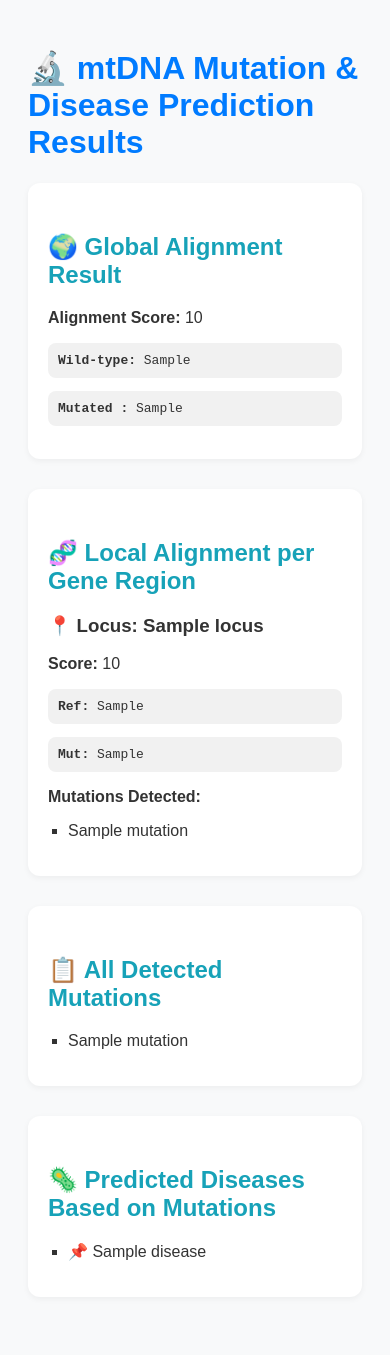
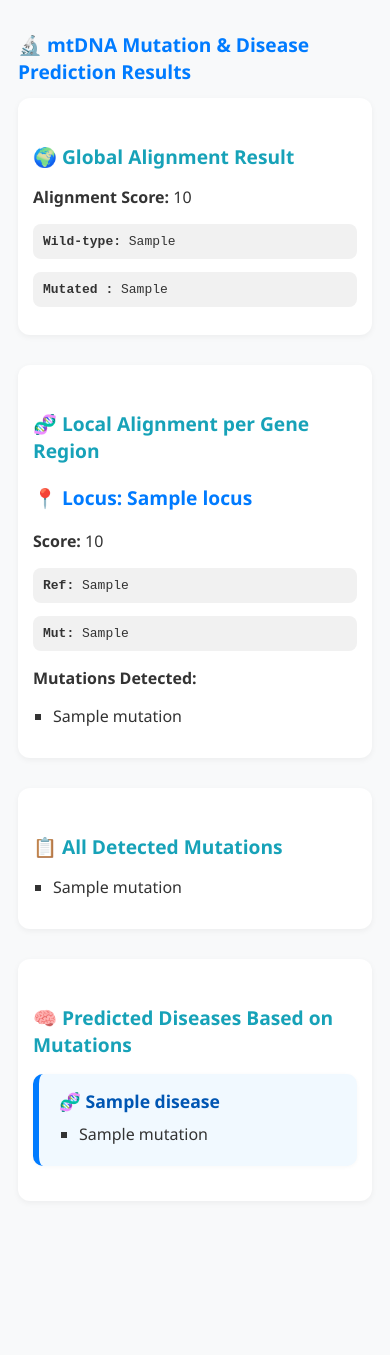
Before and after one commit to thrishalasivakumar/Mutation_analysis_mtDNA, a Flask app: template templates/result.html in a window 390 px wide. After the commit the page ends 1249 px from the top, so only its background shows below. Run offline with Flask 3, Linux system fonts and the light colour scheme; the template is opened without the code that fills it: most values are stand-ins (such as "Sample title", 1, 10 or a date in 2020).

Commit message:
Dataset update

```diff
--- a/app.py
+++ b/app.py
@@ -11,7 +11,7 @@ app = Flask(__name__)
 with open("original_mtDNA/original_mtdna.fasta", "r") as f:
     wild_seq = "".join(line.strip() for line in f if not line.startswith(">"))
 
-print(f"✅ Wild-type sequence loaded. First 50 bases: {wild_seq[:50]}...\n")
+print(f"Wild-type sequence loaded. First 50 bases: {wild_seq[:50]}...\n")
 
 # Load reference gene locus positions
 with open("mt_locus.json") as f:
@@ -19,7 +19,7 @@ with open("mt_locus.json") as f:
 
 # Initialize the Graph for disease prediction
 graph = Graph()
-graph.load_from_csv("mito.csv")  # Ensure mito.csv is present in the same directory
+graph.load_from_csv("mito.csv")
 
 @app.route("/", methods=["GET", "POST"])
 def home():
@@ -38,7 +38,7 @@ def home():
         wild_aligned, mutated_aligned, global_score = global_alignment(wild_seq, mutated_seq)
         print(f"✅ Global Alignment Complete. Score: {global_score}\n")
 
-        # Identify gene regions
+        # Identify gene regions - Gene labeling
         labeled_sequences = label_gene_regions(wild_aligned, mutated_aligned)
 
         # Perform local alignment (Smith-Waterman) for all loci
@@ -57,7 +57,7 @@ def home():
             mutations = []
             for i, (a, b) in enumerate(zip(local_aligned_seq1, local_aligned_seq2)):
                 if a != b:
-                    position = gene_locus[locus][0] + i  # Adjust position to match genome
+                    position = gene_locus[locus][0] + i
                     if a == "-":
                         mutation = f"m.{position}_{position+1}ins{b}"
                     elif b == "-":
@@ -80,8 +80,7 @@ def home():
             print(f"✅ Local Alignment Complete for {locus}. Score: {local_score}, Mutations: {num_mutations}")
             print(f"🧬 Detected Mutations: {mutations}\n")
 
-        # Predict diseases for ALL mutations (no top allele nonsense)
-        predicted_diseases = set()
+        disease_to_mutations = {}
 
         print("🔍 Checking all mutations in graph...\n")
         for mutation in all_mutations:
@@ -90,11 +89,12 @@ def home():
                 paths = bfs_locus_to_disease(graph.graph, mutation)
                 for path in paths:
                     if len(path) > 1:
-                        predicted_diseases.add(path[-1])  # disease at the end
+                        disease = path[-1]
+                        if disease not in disease_to_mutations:
+                            disease_to_mutations[disease] = []
+                        disease_to_mutations[disease].append(mutation)
             else:
                 print(f"❌ {mutation} not found in graph.")
-
-        print(f"⚠️ Final Predicted Diseases: {predicted_diseases}")
 
         return render_template("result.html",
                                global_score=global_score,
@@ -102,7 +102,7 @@ def home():
                                aligned_seq2=mutated_aligned,
                                local_results=local_results,
                                mutation_impact=mutation_impact,
-                               predicted_diseases=list(predicted_diseases),
+                               disease_to_mutations=disease_to_mutations,
                                all_mutations=all_mutations)
 
     return render_template("index.html")
--- a/gene_labeling.py
+++ b/gene_labeling.py
@@ -9,18 +9,18 @@ def label_gene_regions(wild_aligned, mutated_aligned):
 
     # Build position mapping from reference (ungapped) to aligned wild-type
     genome_pos = 0
-    alignment_index_map = {}  # Maps actual mtDNA positions to aligned sequence index
+    alignment_index_map = {}
 
     for i, base in enumerate(wild_aligned):
         if base != "-":
             genome_pos += 1
-            alignment_index_map[genome_pos] = i  # mtDNA position => index in aligned sequence
+            alignment_index_map[genome_pos] = i
 
     for gene, (start, end) in gene_locus.items():
         # Get the correct aligned slice for this gene
         if start in alignment_index_map and end in alignment_index_map:
             aligned_start = alignment_index_map[start]
-            aligned_end = alignment_index_map[end] + 1  # +1 to include the end position
+            aligned_end = alignment_index_map[end] + 1
 
             wild_gene_seq = wild_aligned[aligned_start:aligned_end]
             mutated_gene_seq = mutated_aligned[aligned_start:aligned_end]
--- a/templates/result.html
+++ b/templates/result.html
@@ -5,32 +5,44 @@
     <title>mtDNA Analysis Result</title>
     <style>
         body {
-            font-family: Arial, sans-serif;
+            font-family: 'Segoe UI', Tahoma, Geneva, Verdana, sans-serif;
             background-color: #f8f9fa;
             padding: 20px;
             color: #333;
+            scroll-behavior: smooth;
         }
+
         h1 {
             color: #007bff;
         }
+
         h2 {
             margin-top: 30px;
             color: #17a2b8;
         }
+
+        h3 {
+            color: #007bff;
+            margin-top: 20px;
+        }
+
         .section {
             margin-bottom: 30px;
             background-color: #ffffff;
-            padding: 20px;
+            padding: 25px;
             border-radius: 12px;
             box-shadow: 0 2px 6px rgba(0, 0, 0, 0.05);
         }
+
         ul {
             list-style-type: square;
             padding-left: 20px;
         }
+
         li {
             margin-bottom: 6px;
         }
+
         pre {
             background-color: #f1f1f1;
             padding: 10px;
@@ -38,11 +50,72 @@
             overflow-x: auto;
             font-family: monospace;
         }
+
         .important {
             background-color: #fff3cd;
             padding: 15px;
             border-left: 5px solid #ffc107;
             border-radius: 6px;
+        }
+
+        .disease-card {
+            background-color: #f1f9ff;
+            border-left: 6px solid #007bff;
+            padding: 15px 20px;
+            margin-bottom: 20px;
+            border-radius: 10px;
+            box-shadow: 0 1px 4px rgba(0, 0, 0, 0.03);
+        }
+
+        .disease-card h3 {
+            margin: 0 0 10px;
+            font-size: 1.1rem;
+            color: #0056b3;
+        }
+
+        .mutation-list {
+            max-height: 150px;
+            overflow-y: auto;
+            padding-right: 10px;
+            margin: 0;
+        }
+
+        .mutation-list li {
+            margin-bottom: 6px;
+        }
+
+        .mutation-list::-webkit-scrollbar {
+            width: 8px;
+        }
+
+        .mutation-list::-webkit-scrollbar-thumb {
+            background-color: rgba(0, 123, 255, 0.3);
+            border-radius: 4px;
+        }
+
+        .mutation-list::-webkit-scrollbar-track {
+            background: transparent;
+        }
+
+        .no-diseases {
+            background-color: #fff3cd;
+            border-left: 5px solid #ffc107;
+            padding: 15px;
+            border-radius: 10px;
+        }
+
+        @media (max-width: 600px) {
+            body {
+                padding: 10px;
+            }
+
+            .section {
+                padding: 15px;
+            }
+
+            h1, h2, h3 {
+                font-size: 1.2rem;
+            }
         }
     </style>
 </head>
@@ -91,16 +164,21 @@
     </div>
 
     <div class="section">
-        <h2>🦠 Predicted Diseases Based on Mutations</h2>
-        {% if predicted_diseases %}
-            <ul>
-                {% for disease in predicted_diseases %}
-                    <li>📌 {{ disease }}</li>
-                {% endfor %}
-            </ul>
+        <h2>🧠 Predicted Diseases Based on Mutations</h2>
+        {% if disease_to_mutations %}
+            {% for disease, mutations in disease_to_mutations.items() %}
+                <div class="disease-card">
+                    <h3>🧬 {{ disease }}</h3>
+                    <ul class="mutation-list">
+                        {% for mutation in mutations %}
+                            <li>{{ mutation }}</li>
+                        {% endfor %}
+                    </ul>
+                </div>
+            {% endfor %}
         {% else %}
-            <div class="important">
-                <p>⚠️ No known diseases were associated with the detected mutations in the database.</p>
+            <div class="no-diseases">
+                <strong>No diseases predicted</strong> from the current set of mutations.
             </div>
         {% endif %}
     </div>
```
Also changed, not shown: graph_module.py (+21 -16 lines), 12 other files.
